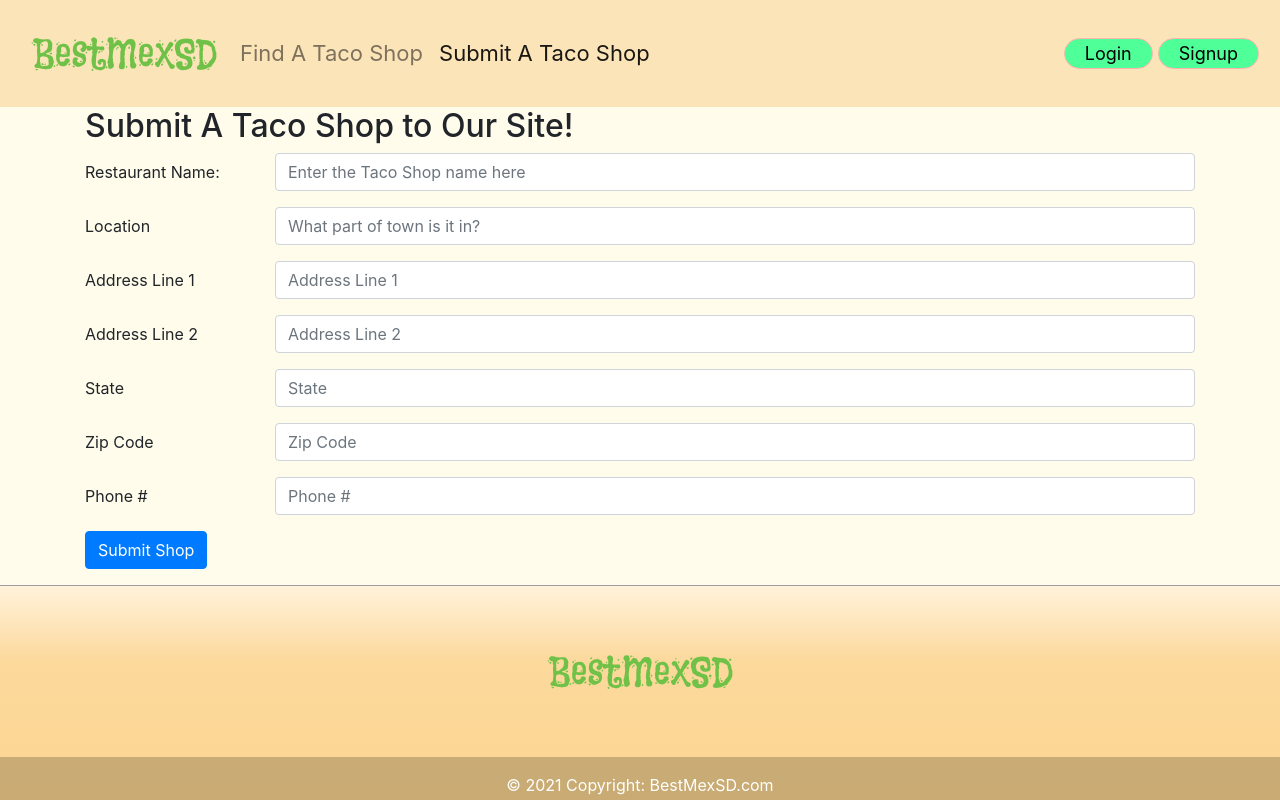
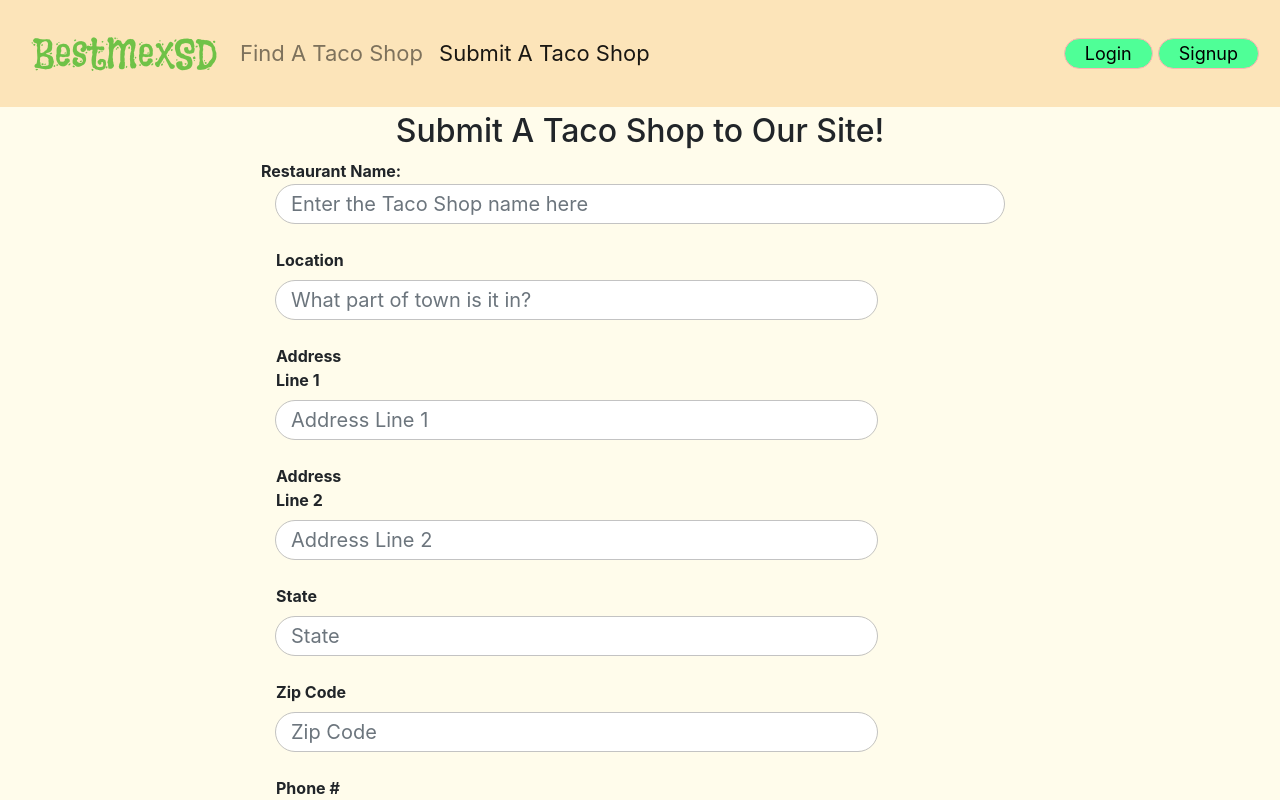
Before and after one commit to tvnames/BestMexSD, a React (Create React App) app in the folder client/: page /submitshop in a window 1280 px wide. Shown: the top 800 px of the page. Built offline with nearby package versions, Linux system fonts and the light colour scheme; no server answers; a web font is replaced by a local one.

Commit message:
WIP: SubmitShop page needs to be restructured. Commiting as a save point in case I need to revert the structure back to this point

```diff
--- a/client/src/index.css
+++ b/client/src/index.css
@@ -39,7 +39,44 @@ nav {
   font-size: 20px;
   padding-left: 15px;
 }
+/* Submit Tacoshop Page Styles */
+@submitshop-page {
+}
 
+#submitshop-page h2 {
+  text-align: center;
+  margin-top: 5px;
+}
+
+#submitshop-page p {
+  text-align: center;
+}
+
+#submitshop-form label {
+  margin: 1px;
+  font-weight: bold;
+}
+
+#submitshop-form input {
+  width: 100%;
+  border-radius: 33px;
+  border: solid 1px #c3c3c3;
+  height: 40px;
+  font-size: 20px;
+  padding-left: 15px;
+}
+
+.submitshop-form-inner input {
+  outline: none;
+}
+
+.submitshop-form-inner input:focus-visible {
+  background-color: rgba(4, 253, 108, 0.3);
+  transition: ease-in-out 150ms;
+  /* outline: 3px solid #34ff85; */
+}
+
+/* Login Page Styles */
 #login-page h1 {
   text-align: center;
   margin-top: 5px;
@@ -64,6 +101,7 @@ nav {
   /* outline: 3px solid #34ff85; */
 }
 
+/* Sign Up Page Styles */
 #signup-page h1 {
   text-align: center;
   margin-top: 5px;
@@ -126,7 +164,6 @@ nav {
   border-radius: 58px;
   border: 0px;
   background-color: #4fff97;
-  /* color: white; */
   font-size: 18px;
   padding-left: 20px;
   padding-right: 20px;
--- a/client/src/pages/SubmitShop/index.js
+++ b/client/src/pages/SubmitShop/index.js
@@ -7,15 +7,15 @@ function SubmitShopPage() {
   // const auth = useAuth();
   // return <h1>Hello, {auth.user.username}!</h1>;
   return (
-    <div className="container">
+    <div id="submitshop-page" className="container">
+      <div className="row justify-content-center">
+        <div className="col-sm-12 col-md-8 col-lg-8">
           <h2>Submit A Taco Shop to Our Site!</h2>
-      <form>
+          <form id="submitshop-form">
             <div>
               <div className="form-group row">
-            <label htmlFor="shopName" className="col-sm-2 col-form-label">
-              Restaurant Name:
-            </label>
-            <div className="col-sm-10">
+                <label htmlFor="shopName">Restaurant Name:</label>
+                <div className="col-sm-12 submitshop-form-inner">
                   <input
                     type="text"
                     className="form-control"
@@ -25,7 +25,10 @@ function SubmitShopPage() {
                 </div>
               </div>
               <div className="form-group row">
-            <label htmlFor="shopLocation" className="col-sm-2 col-form-label">
+                <label
+                  htmlFor="shopLocation"
+                  className="col-sm-2 col-form-label"
+                >
                   Location
                 </label>
                 <div className="col-sm-10">
@@ -38,7 +41,10 @@ function SubmitShopPage() {
                 </div>
               </div>
               <div className="form-group row">
-            <label htmlFor="shopAddress1" className="col-sm-2 col-form-label">
+                <label
+                  htmlFor="shopAddress1"
+                  className="col-sm-2 col-form-label"
+                >
                   Address Line 1
                 </label>
                 <div className="col-sm-10">
@@ -51,10 +57,13 @@ function SubmitShopPage() {
                 </div>
               </div>
               <div className="form-group row">
-            <label htmlFor="shopAddress2" className="col-sm-2 col-form-label">
+                <label
+                  htmlFor="shopAddress2"
+                  className="col-sm-2 col-form-label"
+                >
                   Address Line 2
                 </label>
-            <div className="col-sm-10">
+                <div className="col-sm-10 submitshop-form-inner">
                   <input
                     type="text"
                     className="form-control"
@@ -67,7 +76,7 @@ function SubmitShopPage() {
                 <label htmlFor="shopState" className="col-sm-2 col-form-label">
                   State
                 </label>
-            <div className="col-sm-10">
+                <div className="col-sm-10 submitshop-form-inner">
                   <input
                     type="text"
                     className="form-control"
@@ -77,10 +86,13 @@ function SubmitShopPage() {
                 </div>
               </div>
               <div className="form-group row">
-            <label htmlFor="shopZipCode" className="col-sm-2 col-form-label">
+                <label
+                  htmlFor="shopZipCode"
+                  className="col-sm-2 col-form-label"
+                >
                   Zip Code
                 </label>
-            <div className="col-sm-10">
+                <div className="col-sm-10 submitshop-form-inner">
                   <input
                     type="text"
                     className="form-control"
@@ -96,7 +108,7 @@ function SubmitShopPage() {
                 >
                   Phone #
                 </label>
-            <div className="col-sm-10">
+                <div className="col-sm-10 submitshop-form-inner">
                   <input
                     type="text"
                     className="form-control"
@@ -115,6 +127,8 @@ function SubmitShopPage() {
             </div>
           </form>
         </div>
+      </div>
+    </div>
   );
 }
 
```
Lines whose indentation alone changed are shown as unchanged.
